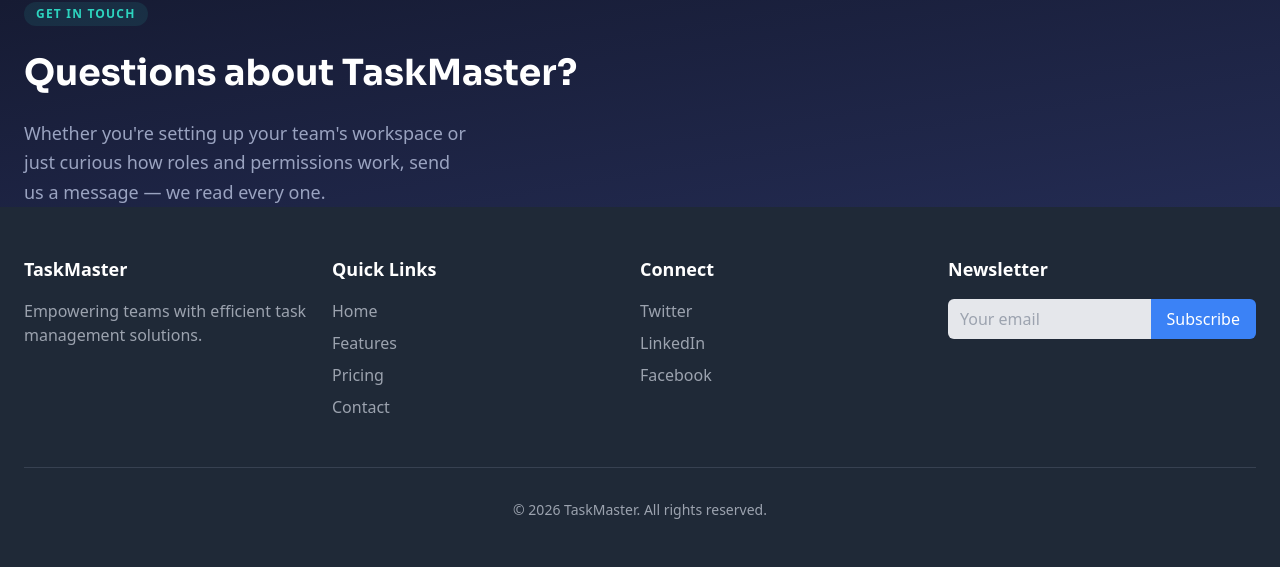
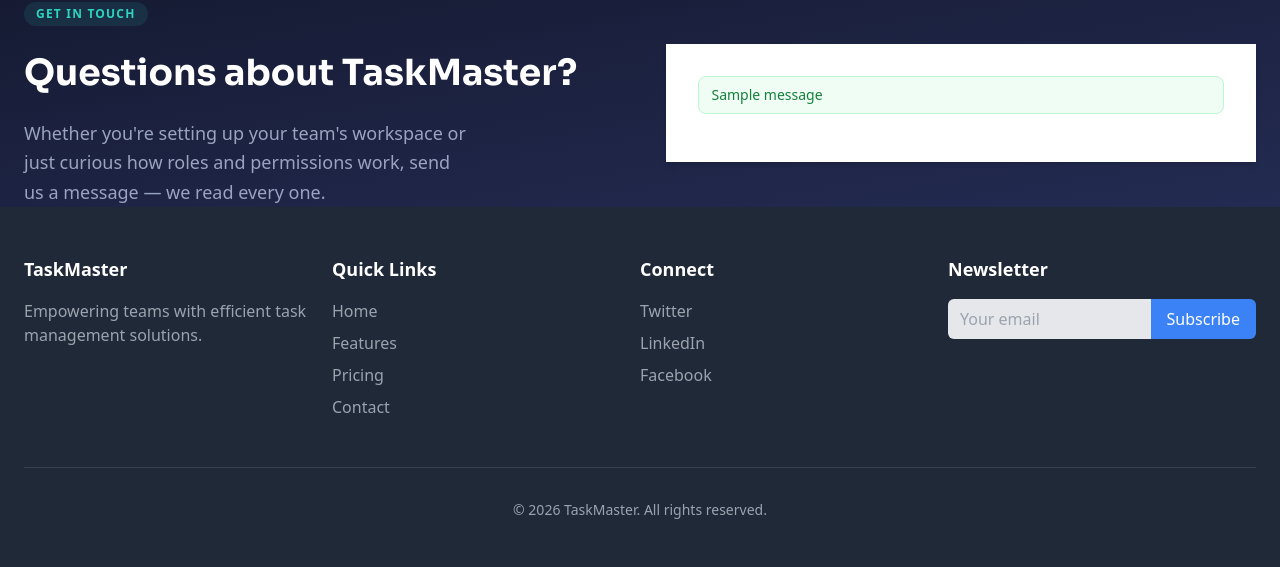
Before and after one commit to shehabuddin380/task_managemant_django, a Django app: template core/templates/contact.html in a window 1280 px wide. Shown: the part 88-655 px from the top of the page. Run offline with Django 5.2, Linux system fonts and the light colour scheme; the template is opened without the code that fills it, so the values that code supplies are empty; tables that the repository leaves empty hold one stand-in row (values such as "Sample post"); one stand-in notice (Sample message) is shown.

Commit message:
update contact

```diff
--- a/core/templates/contact.html
+++ b/core/templates/contact.html
@@ -22,6 +22,17 @@
       </p>
     </div>
 
+    <div class="lg:w-1/2 bg-white rounded-2xl shadow-md p-8">
+      {% if messages %}
+          {% for message in messages %}
+              <div class="px-3 py-2 {% if message.tags == 'success' %}bg-green-50 border border-green-200 text-green-700{% else %}bg-red-50 border border-red-200 text-red-700{% endif %} text-sm rounded-lg mb-4">
+                  {{ message }}
+              </div>
+          {% endfor %}
+      {% endif %}
+
+    </div>
+
   </div>
 </section>
 {% endblock %}
```
